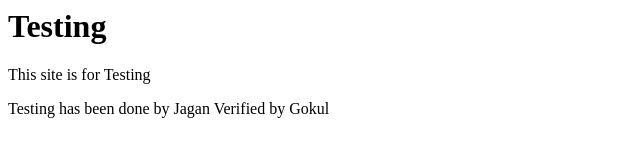
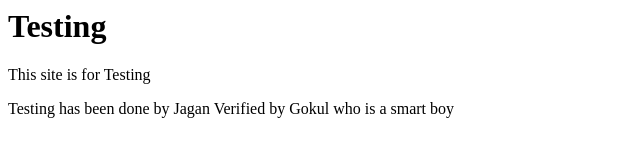
Before and after one commit to GP8-Gokul/Testing-git, a plain HTML site: page index.html in a window 1280 px wide. Shown: the whole page, without its empty margins (0-640 px from the left). Drawn offline with Linux system fonts and the light colour scheme.

Commit message:
Update index.html

```diff
--- a/index.html
+++ b/index.html
@@ -7,6 +7,6 @@
         <h1>Testing</h1>
         <p>This site is for Testing</p>
         <p2>Testing has been done by Jagan</p2>
-        <p3>Verified by Gokul</p3>
+        <p3>Verified by Gokul who is a smart boy</p3>
     </body>
 </html>
```
